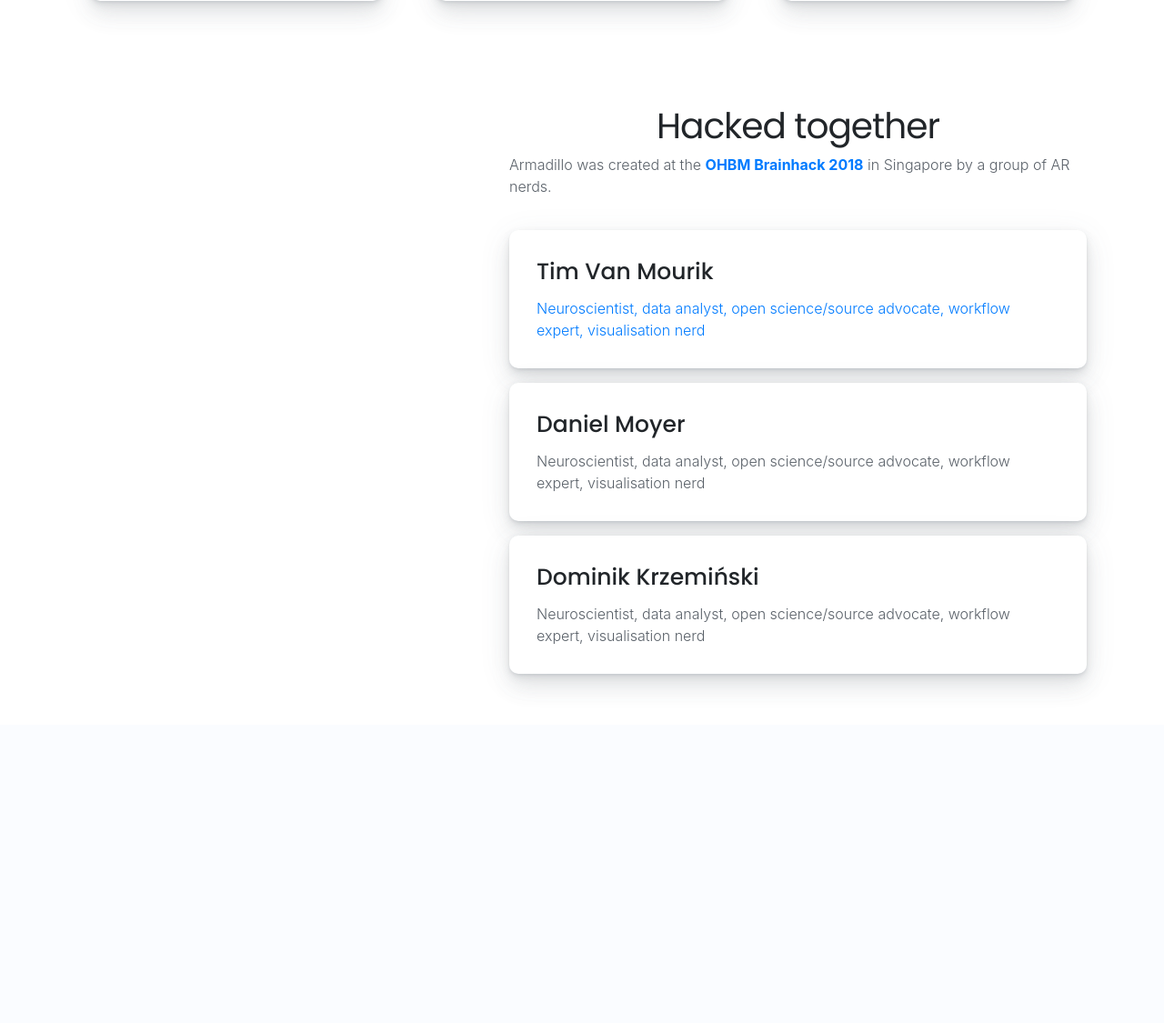
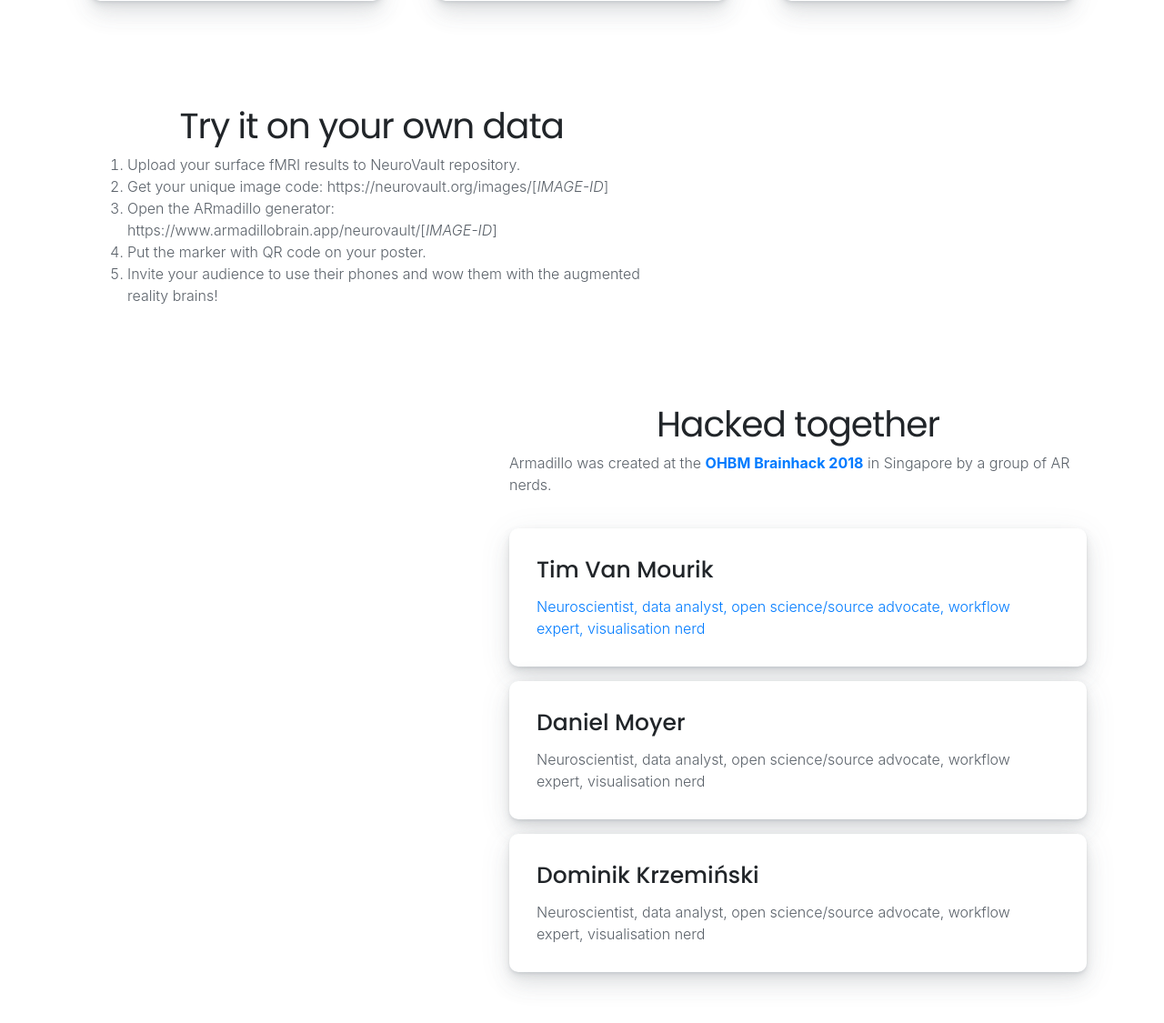
Before and after one commit to TimVanMourik/Armadillo, a Django app: page / in a window 1280 px wide. Shown: the part 1073-2198 px from the top of the page at 91% size. Before the commit the page ends 1829 px from the top, so only its background shows below. Run offline with Django 3.2, Linux system fonts and the light colour scheme; some libraries are stand-ins or nearby versions.

Commit message:
Minor style change homepage

```diff
--- a/app/armadillo/templates/index.html
+++ b/app/armadillo/templates/index.html
@@ -9,19 +9,16 @@
 
   <link rel="stylesheet" type="text/css" href="{% static "css/armadillo.css" %}">
   <link rel="stylesheet" type="text/css" href="{% static "css/shards.css" %}">
+</head>
+<body>
 
-
-
-</head>
-
-<body>
 <!-- Welcome Section -->
 <div class="welcome d-flex justify-content-center flex-column bg-primary">
   <!-- Inner Wrapper -->
   <div class="mt-auto mb-auto container">
     <div class="row align-items-center">
       <div class="col-md-7">
-            <h1 class="welcome-heading display-4 text-white">Armadillo</h1>
+          <h1 class="welcome-heading display-4 text-white">ARmadillo</h1>
           <p class="text-white">Welcome to the <b>ARmadillo</b> web app, which creates <b>A</b>ugmented <b>R</b>eality 3D brain images from the <a class="text-white font-weight-bold" href="https://neurovault.org/" target="_blank"> Neurovault</a> database..</p>
           <a href="neurovault/{{randomImageId}}" class="btn btn-lg btn-outline-white btn-pill align-self-center">Take it for a spin</a>
       </div>
@@ -33,7 +30,9 @@
   <!-- / Inner Wrapper -->
 </div>
 <!-- / Welcome Section -->
+
 <div class="container my-5">
+
   <div class="card-deck">
     <div class="col-md-12 col-lg-4">
       <div class="card mb-4">
@@ -64,8 +63,23 @@
         </div>
       </div>
     </div>
+
   </div>
 </div>
+
+<div class="container py-5">
+  <div class="col-7">
+    <h2>Try it on your own data</h2>
+    <ol>
+      <li> Upload your surface fMRI results to NeuroVault repository.</li>
+      <li> Get your unique image code: https://neurovault.org/images/[<em>IMAGE-ID</em>]</li>
+      <li> Open the ARmadillo generator: https://www.armadillobrain.app/neurovault/[<em>IMAGE-ID</em>]</li>
+      <li> Put the marker with QR code on your poster.</li>
+      <li> Invite your audience to use their phones and wow them with the augmented reality brains!</li>
+    </ol>
+  </div>
+</div>
+
 <div class="container py-5">
   <div class="row align-items-center">
     <div class="col-5">
```
Lines whose indentation alone changed are shown as unchanged.
